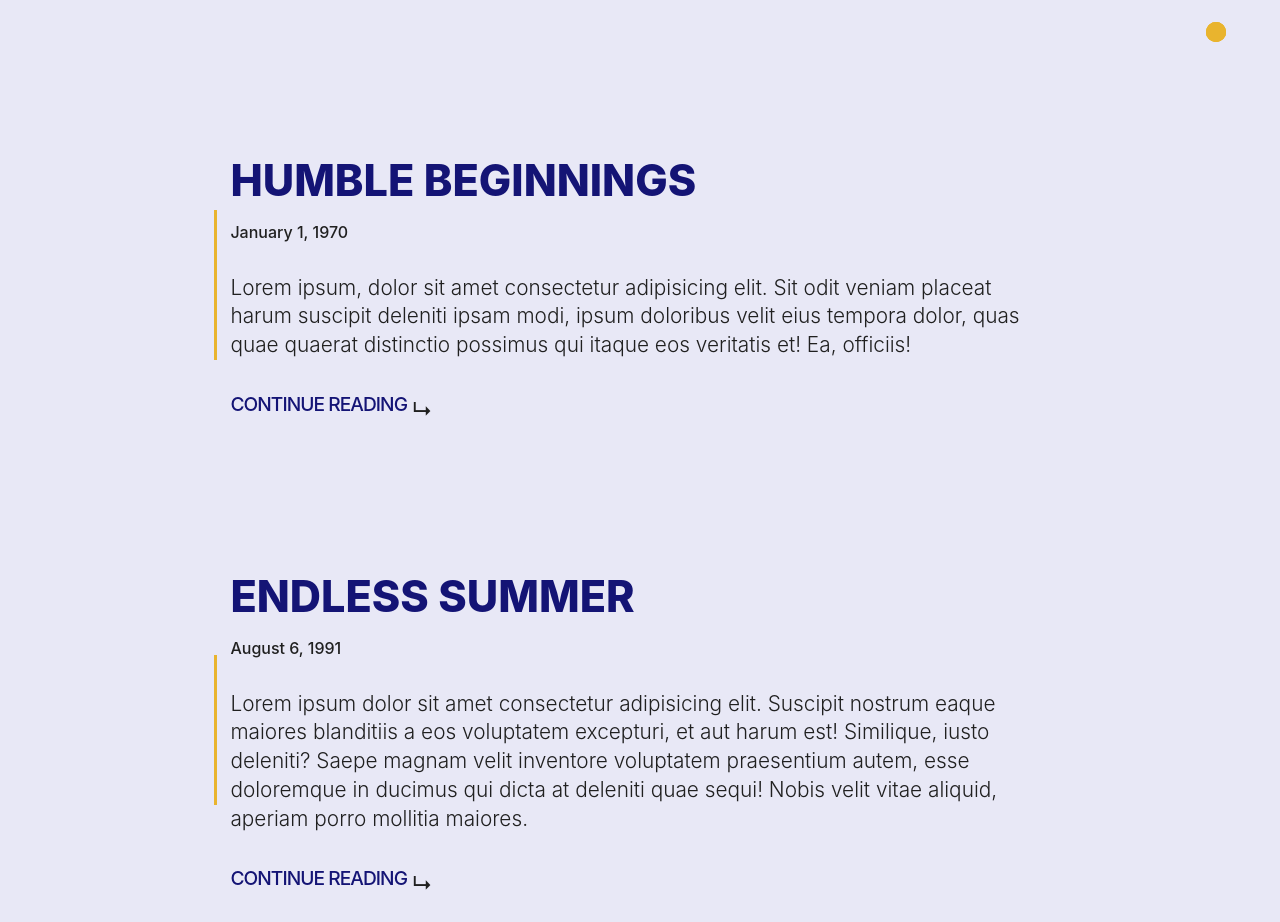
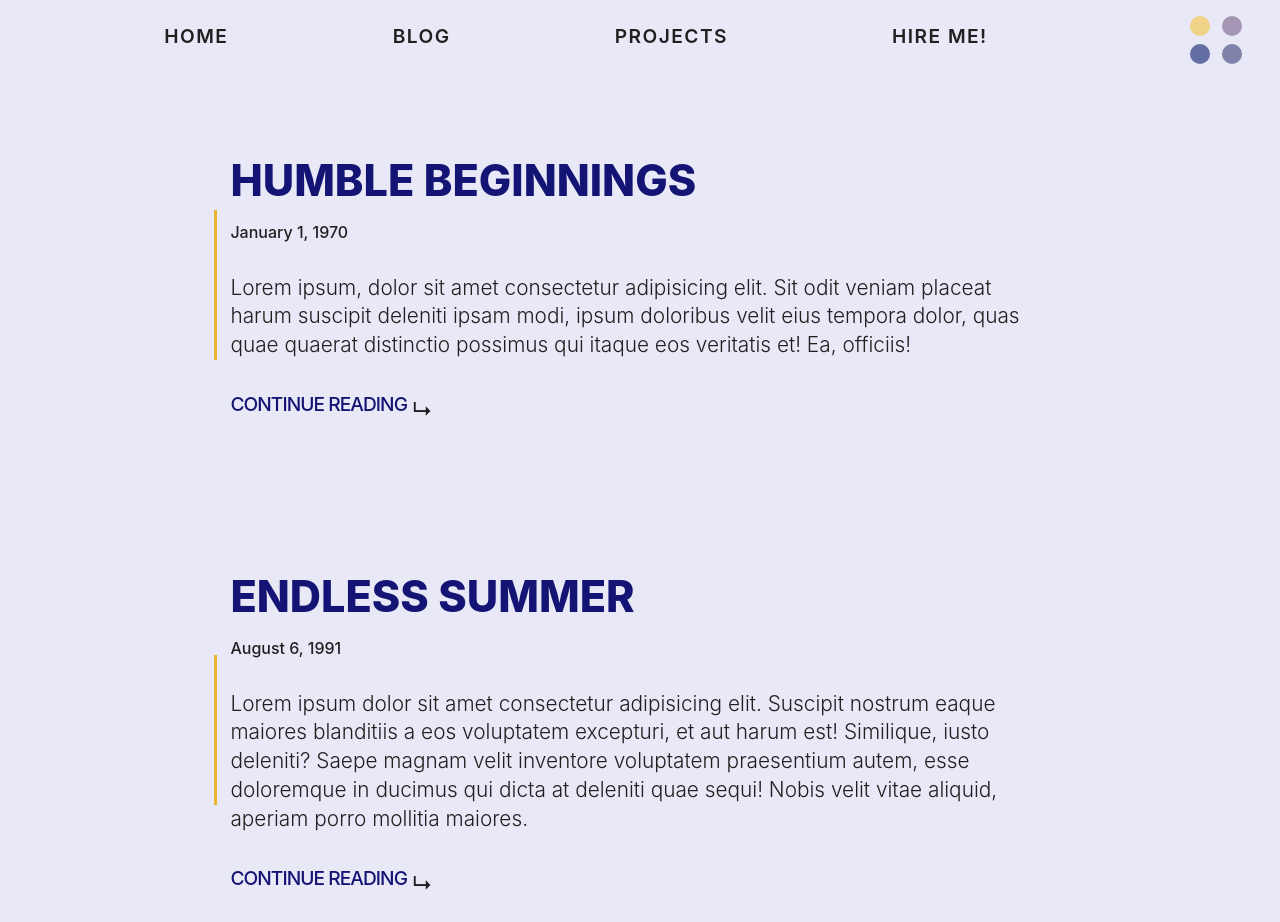
Before and after one commit to charlesmartinreed/fixed-nav-with-change-on-scroll, a plain HTML site: page index.html in a window 1280 px wide. Drawn offline with Linux system fonts and the light colour scheme.

Commit message:
Add styling to navbar element.

```diff
--- a/index.html
+++ b/index.html
@@ -10,19 +10,19 @@
   </head>
   <body>
     <nav class="navbar">
-      <div class="navbar-touch-element">
+      <div class="navbar-link-container navbar-visible">
+        <ul class="navbar-links">
+          <li class="navbar-link"><a href="#" class="link-1">Home</a></li>
+          <li class="navbar-link"><a href="#" class="link-2">Blog</a></li>
+          <li class="navbar-link"><a href="#" class="link-3">Projects</a></li>
+          <li class="navbar-link"><a href="#" class="link-4">Hire Me!</a></li>
+        </ul>
+      </div>
+      <div class="navbar-touch-element navbar-open">
         <div class="navbar-square square-1"></div>
         <div class="navbar-square square-2"></div>
         <div class="navbar-square square-3"></div>
         <div class="navbar-square square-4"></div>
-        <div class="navbar-link-container">
-          <!-- <ul class="navbar-links">
-            <li class="navbar-link"><a href="#">Home</a></li>
-            <li class="navbar-link"><a href="#">Blog</a></li>
-            <li class="navbar-link"><a href="#">Projects</a></li>
-            <li class="navbar-link"><a href="#">Hire Me!</a></li>
-          </ul> -->
-        </div>
       </div>
     </nav>
     <section class="main-content">
--- a/script.js
+++ b/script.js
@@ -1,5 +1,7 @@
 const navbarTouchEl = document.querySelector(".navbar-touch-element");
+const navbarEl = document.querySelector(".navbar-link-container");
 
 navbarTouchEl.addEventListener("click", function() {
   this.classList.toggle("navbar-open");
+  navbarEl.classList.toggle("navbar-visible");
 });
--- a/style.css
+++ b/style.css
@@ -17,13 +17,14 @@ body {
 
 /* NAVBAR STYLING */
 .navbar {
-  width: 100%;
-  height: 8%;
+  min-width: 100%;
+  min-height: 10%;
   /* background-color: rgb(214, 214, 228); */
   position: fixed;
   top: 0;
   left: 0;
   right: 0;
+  z-index: 999;
 }
 
 .navbar-touch-element {
@@ -46,6 +47,92 @@ body {
   transform: translate(-50%, -50%);
 }
 
+.navbar-link-container {
+  position: fixed;
+  opacity: 0;
+
+  min-width: 90%;
+  min-height: 10%;
+
+  background-color: rgb(232, 232, 246);
+
+  transform: translateX(-200%);
+  transition: all 0.7s ease-in-out;
+}
+
+.navbar-link-container.navbar-visible {
+  opacity: 1;
+  transform: translateX(0);
+}
+
+.navbar-links {
+  list-style: none;
+  display: flex;
+  flex-direction: row;
+  justify-content: space-evenly;
+  align-items: center;
+  padding-top: 1.5rem;
+}
+
+.navbar-link a {
+  text-decoration: transparent;
+  color: rgb(32, 32, 32);
+  font-weight: 600;
+  font-size: 1.2rem;
+  text-transform: uppercase;
+  letter-spacing: 0.09rem;
+
+  /* transition: all 0.2s linear;
+  padding-bottom: 0.3em; */
+  position: relative;
+}
+
+.navbar-link a::after {
+  content: "";
+  position: absolute;
+  left: 0;
+  bottom: -0.3em;
+  height: 5px;
+  width: 100%;
+  transform: scale(0);
+
+  transform-origin: left;
+  transition: all 0.3s linear;
+}
+
+.navbar-link .link-1:hover::after {
+  background-color: #f0d287;
+  transform: scale(1);
+}
+
+.navbar-link .link-2:hover::after {
+  background-color: #a495b4;
+  transform: scale(1);
+}
+.navbar-link .link-3:hover::after {
+  background-color: #7f82aa;
+  transform: scale(1);
+}
+.navbar-link .link-4:hover::after {
+  background-color: #636fa4;
+  transform: scale(1);
+}
+
+/* .navbar-link a.link-1:hover {
+  border-bottom: 4px solid #f0d287;
+}
+.navbar-link a.link-2:hover {
+  border-bottom: 4px solid #a495b4;
+}
+.navbar-link a.link-3:hover {
+  border-bottom: 4px solid #7f82aa;
+}
+.navbar-link a.link-4:hover {
+  border-bottom: 4px solid #636fa4;
+} */
+
+/* OPEN NAVBAR STYLING */
+
 .navbar-touch-element.navbar-open .square-1 {
   background-color: #f0d287;
   transition: all 0.1s linear;
@@ -53,7 +140,7 @@ body {
 }
 
 .navbar-touch-element.navbar-open .square-2 {
-  background-color: #a89eb3;
+  background-color: #a495b4;
   transition: all 0.2s linear;
   transform: translate(30%, -120%);
 }
@@ -69,6 +156,8 @@ body {
   transition: all 0.4s linear;
   transform: translate(-130%, 20%);
 }
+
+/* BLOG CONTAINER STLYING */
 
 .blog-post-container > * {
   /* margin: 0 auto; */
```
